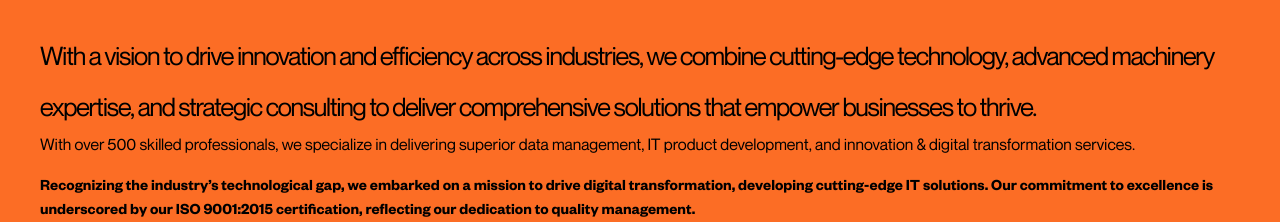
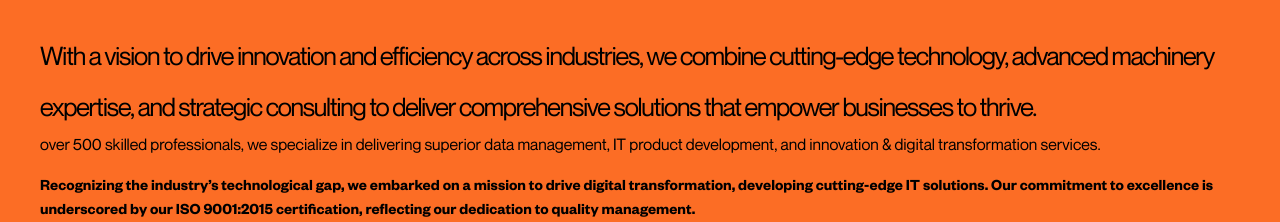
Before and after one commit to Tejaskait/PHOENIX-, a React (Vite) app in the folder client/: page / in a window 1280 px wide. Shown: the part 1321-1543 px from the top of the page. Built offline with nearby package versions, Linux system fonts and the light colour scheme; no server answers.

Commit message:
nothing try

```diff
--- a/client/src/components/Aboutmark.jsx
+++ b/client/src/components/Aboutmark.jsx
@@ -18,7 +18,7 @@ export default function About() {
       </h1>
       <h1 className="font-nmregular ">
 
-        With over 500 skilled professionals, we specialize in delivering
+         over 500 skilled professionals, we specialize in delivering
         superior data management, IT product development, and innovation &
         digital transformation services.
       </h1>
```
